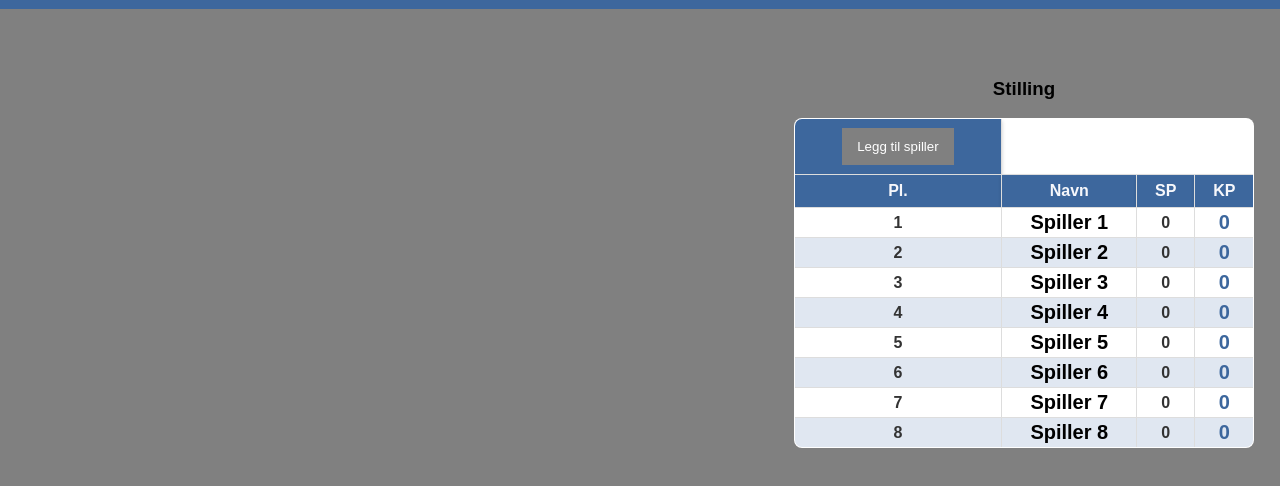
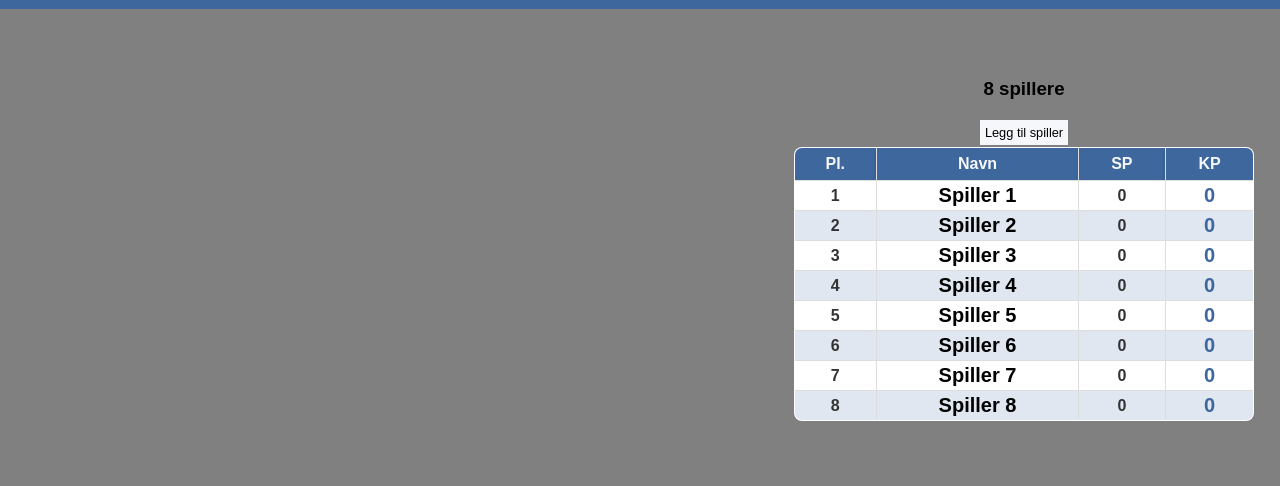
Before and after one commit to zonaren/tournament, a plain HTML site: page index.html in a window 1280 px wide. Both pictures are taken after a click on the button "Legg til spillere". Shown: the part 126-612 px from the top of the page. Drawn offline with Linux system fonts and the light colour scheme.

Commit message:
Update player overview to display player count and add player button

```diff
--- a/UI.js
+++ b/UI.js
@@ -224,14 +224,12 @@ function displayPlayerOverview() {
     playerOverviewContainer.innerHTML = '';
 
     const resultText = document.createElement('h3');
-    resultText.textContent = `Stilling`;
+    resultText.textContent = `${players.length} spillere`;
 
     const table = document.createElement('table');
     table.id = 'playerTable';
     const thead = table.createTHead();
-    const theadForButtons = table.createTHead();
-    const headerRowForButtons = theadForButtons.insertRow();
-    headerRowForButtons.appendChild(document.createElement('th')).appendChild(addPlayerBtn());
+
     const tbody = table.appendChild(document.createElement('tbody'));
     const headerRow = thead.insertRow();
     headerRow.appendChild(document.createElement('th')).textContent = 'Pl.';
@@ -273,6 +271,7 @@ function displayPlayerOverview() {
         row.appendChild(totalPointsCell);
     }
     playerOverviewContainer.appendChild(resultText);
+    playerOverviewContainer.appendChild(addPlayerBtn());
     playerOverviewContainer.appendChild(table);
 }
 
--- a/css/player-overview.css
+++ b/css/player-overview.css
@@ -14,3 +14,10 @@
     color: #3D679D;
     cursor: pointer;
 }
+#addPlayerButton {
+    background-color: #F6F7FB;
+    color: black;
+    padding: 5px 5px;
+    font-size: 1vw;
+    cursor: pointer;
+}
```
